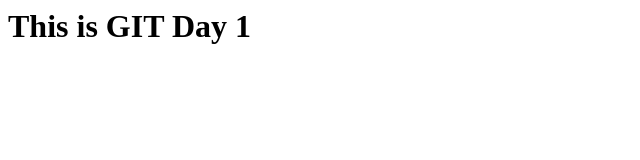
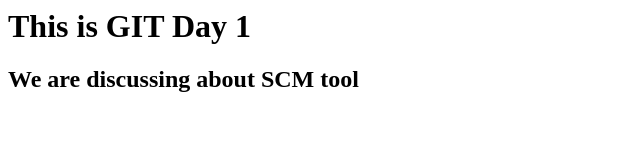
Before and after one commit to greensguna7/ryzen-test, a plain HTML site: page index.html in a window 1280 px wide. Shown: the whole page, without its empty margins (0-640 px from the left). Drawn offline with Linux system fonts and the light colour scheme.

Commit message:
Second Commit

```diff
--- a/index.html
+++ b/index.html
@@ -1,3 +1,4 @@
 <html>
 <h1>This is GIT Day 1</h1>
+<h2>We are discussing about SCM tool</h2>
 </html>
```
